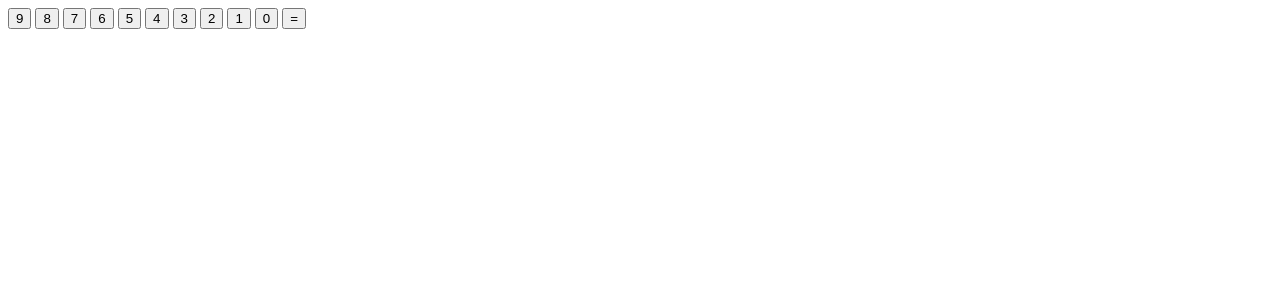
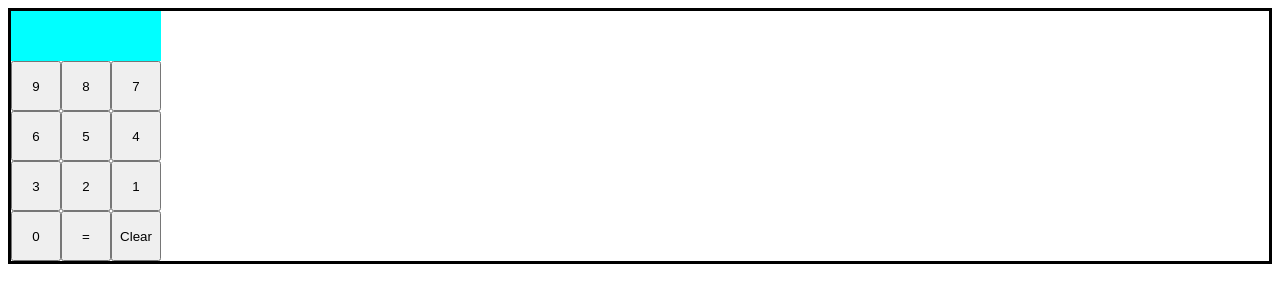
Before and after one commit to Austintatengkeng/odin-calculator, a plain HTML site: page index.html in a window 1280 px wide. Drawn offline with Linux system fonts and the light colour scheme.

Commit message:
add styling for the calculator

```diff
--- a/index.html
+++ b/index.html
@@ -4,22 +4,24 @@
     <meta charset="UTF-8">
     <meta name="viewport" content="width=device-width, initial-scale=1.0">
     <title>Calculator</title>
+    <link rel="stylesheet" href="style.css">
 </head>
 <body>
-
-    <div id="calcuator-container">
+    <div id="calculator">
+        <div id="result-container"></div>
         <div id="button-container">
-            <button class="numBtn">9</button>
-            <button class="numBtn">8</button>
-            <button class="numBtn">7</button>
-            <button class="numBtn">6</button>
-            <button class="numBtn">5</button>
-            <button class="numBtn">4</button>
-            <button class="numBtn">3</button>
-            <button class="numBtn">2</button>
-            <button class="numBtn">1</button>
-            <button class="numBtn">0</button>
-            <button>=</button>
+            <button class="num btn">9</button>
+            <button class="num btn">8</button>
+            <button class="num btn">7</button>
+            <button class="num btn">6</button>
+            <button class="num btn">5</button>
+            <button class="num btn">4</button>
+            <button class="num btn">3</button>
+            <button class="num btn">2</button>
+            <button class="num btn">1</button>
+            <button class="num btn">0</button>
+            <button class="btn">=</button>
+            <button class="btn">Clear</button>
         </div>
     </div>
 
--- /dev/null
+++ b/style.css
@@ -0,0 +1,21 @@
+#calculator{
+    border: 3px solid black;
+}
+
+#result-container{
+    width: 150px;
+    height: 50px;
+    background-color: aqua;
+}
+
+#button-container{
+    height: 200px;
+    width: 150px;
+    display: flex;
+    flex-wrap: wrap;
+}
+
+.btn{
+    height: calc(200px/4);
+    width: calc(150px/3);
+}
```
